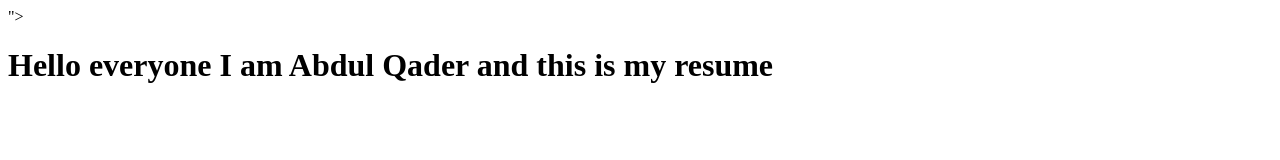
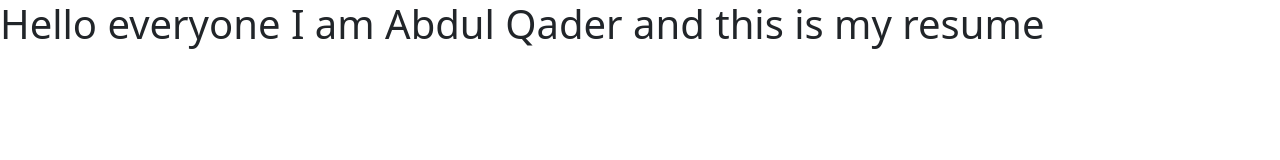
Before and after one commit to abdulqaderpatel/abdulqaderpatel.github.io, a plain HTML site: page index.html in a window 1280 px wide. Drawn offline with nearby package versions, Linux system fonts and the light colour scheme.

Commit message:
changed text

```diff
--- a/index.html
+++ b/index.html
@@ -1,7 +1,7 @@
 <!DOCTYPE html>
 <html lang="en">
 <head>
-    <link rel="stylesheet" href="<link rel="stylesheet" href="https://cdn.jsdelivr.net/npm/bootstrap@5.2.3/dist/css/bootstrap.min.css" integrity="sha384-rbsA2VBKQhggwzxH7pPCaAqO46MgnOM80zW1RWuH61DGLwZJEdK2Kadq2F9CUG65" crossorigin="anonymous">">
+<link rel="stylesheet" href="https://cdn.jsdelivr.net/npm/bootstrap@5.2.3/dist/css/bootstrap.min.css" integrity="sha384-rbsA2VBKQhggwzxH7pPCaAqO46MgnOM80zW1RWuH61DGLwZJEdK2Kadq2F9CUG65" crossorigin="anonymous">
     <meta charset="UTF-8">
     <meta name="viewport" content="width=device-width, initial-scale=1.0">
     <title>Document</title>
```
